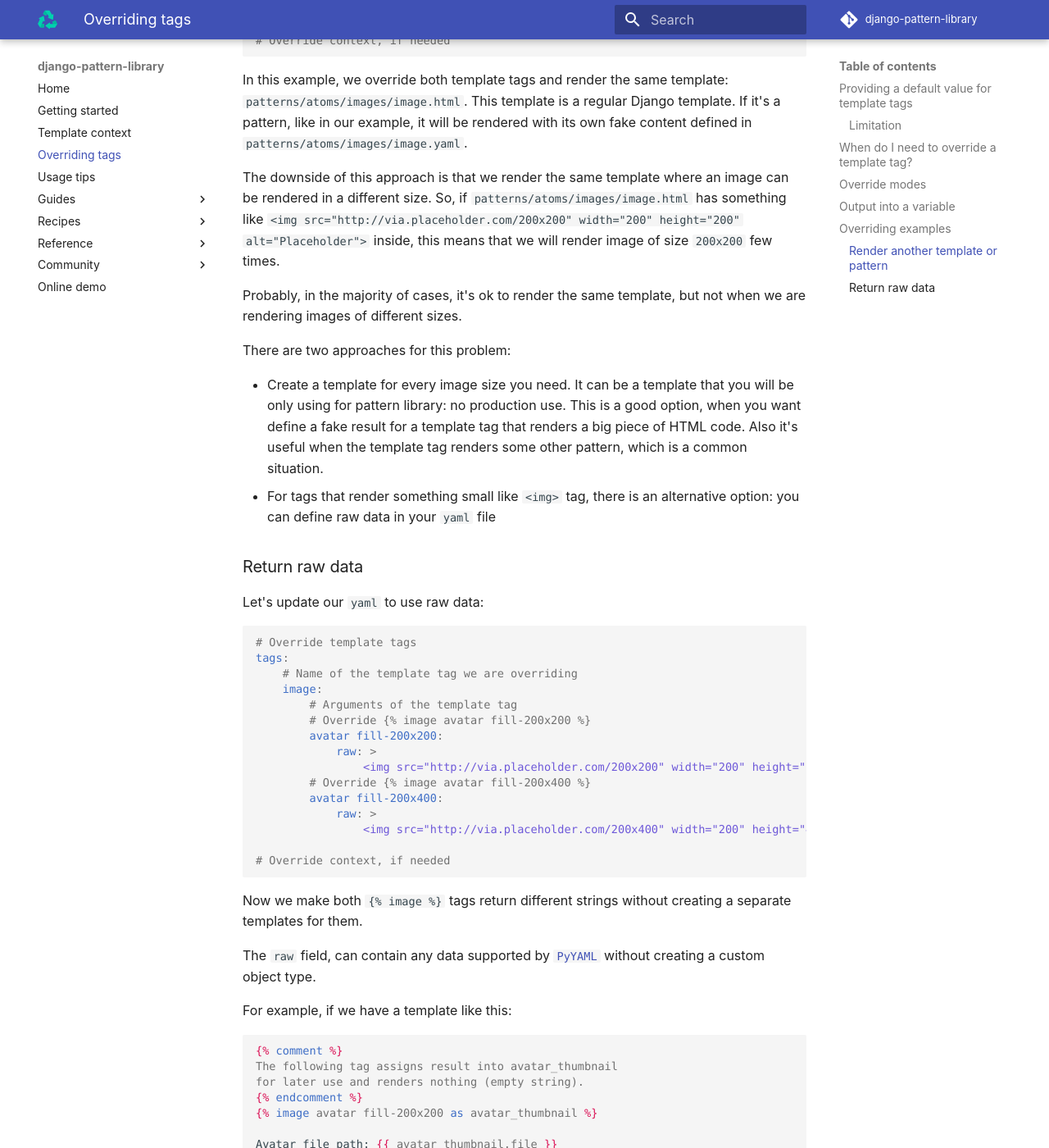
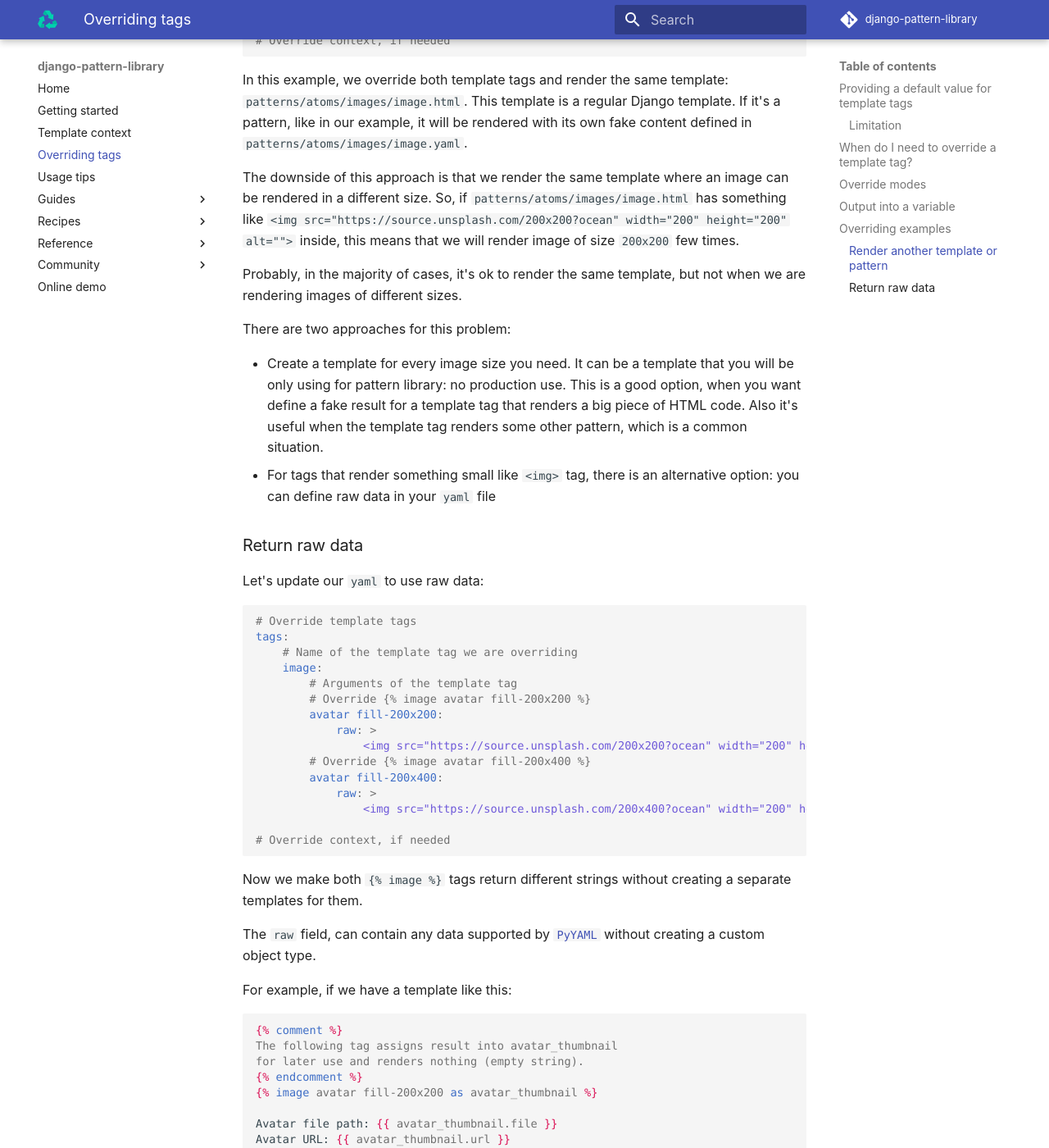
Before and after one commit to torchbox/django-pattern-library, an MkDocs documentation site: the page built from docs/guides/overriding-template-tags.md, in a window 1280 px wide and 1400 px high, scrolled down 3492 px. Shown: the whole window at 82% size. Built offline with MkDocs 1.6.1 and Material for MkDocs 9.7.7, drawn with Linux system fonts in a browser that asks for light colours; comment, search, counter and statistics services are not loaded; some of the changed text lies outside the part shown.

Commit message:
Update docs for image placeholders to use Unsplash

````diff
--- a/docs/guides/overriding-template-tags.md
+++ b/docs/guides/overriding-template-tags.md
@@ -161,7 +161,7 @@ content defined in `patterns/atoms/images/image.yaml`.
 The downside of this approach is that we render the
 same template where an image can be rendered in a different size.
 So, if `patterns/atoms/images/image.html` has something like
-`<img src="http://via.placeholder.com/200x200" width="200" height="200" alt="Placeholder">`
+`<img src="https://source.unsplash.com/200x200?ocean" width="200" height="200" alt="">`
 inside, this means that we will render image of size `200x200` few times.
 
 Probably, in the majority of cases, it's ok to render the same
@@ -194,11 +194,11 @@ tags:
         # Override {% image avatar fill-200x200 %}
         avatar fill-200x200:
             raw: >
-                <img src="http://via.placeholder.com/200x200" width="200" height="200" alt="Placeholder">
+                <img src="https://source.unsplash.com/200x200?ocean" width="200" height="200" alt="">
         # Override {% image avatar fill-200x400 %}
         avatar fill-200x400:
             raw: >
-                <img src="http://via.placeholder.com/200x400" width="200" height="400" alt="Placeholder">
+                <img src="https://source.unsplash.com/200x400?ocean" width="200" height="400" alt="">
 
 # Override context, if needed
 ```
@@ -233,7 +233,7 @@ tags:
         avatar fill-200x200 as avatar_thumbnail:
             raw:
                 file: "/path/to/avatar/file"
-                url: "http://via.placeholder.com/200x200"
+                url: "https://source.unsplash.com/200x200?ocean"
 ```
 
 Note that the example above will only work if our `image` is a
@@ -249,7 +249,7 @@ tags:
             target_var: avatar_thumbnail
             raw:
                 file: "/path/to/avatar/file"
-                url: "http://via.placeholder.com/200x200"
+                url: "https://source.unsplash.com/200x200?ocean"
 ```
 
 Note the `target_var` field.
````
Also changed, not shown: docs/recipes/image-include.md (+2 -0 lines), docs/recipes/image-lazyload.md (+2 -2 lines).
